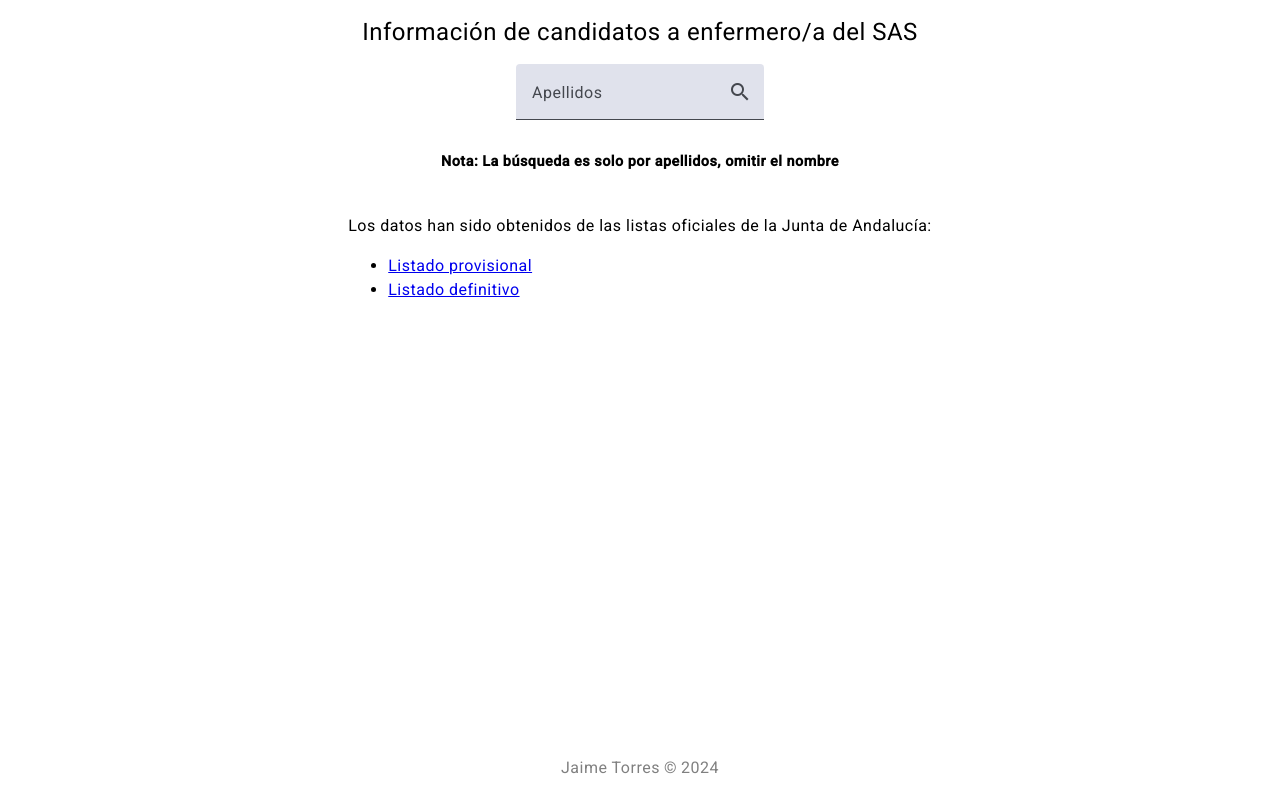
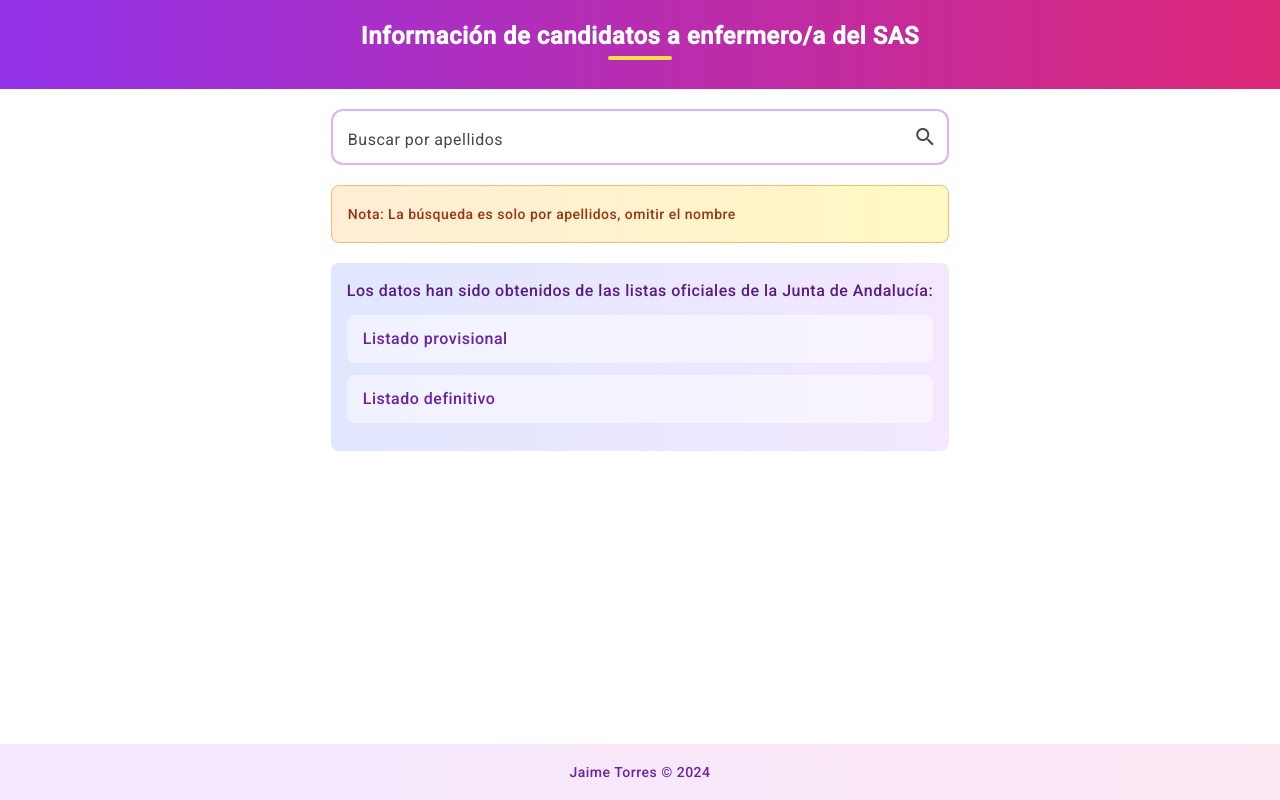
Before and after one commit to torresj/nursing-sas-ope-info-ui, an Angular app: page / in a window 1280 px wide. Built offline with nearby package versions, Linux system fonts and the light colour scheme.

Commit message:
Main page style redesinged

```diff
--- a/src/app/app.component.css
+++ b/src/app/app.component.css
@@ -5,24 +5,105 @@
     align-items: center;
 }
 
-.title{
-    font-weight: 400;
-    font-size: 1.5em;
+.main-content{
+    max-width: 700px;
+}
+
+.spinner{
+    display: flex;
+    flex-direction: row;
+    justify-content: center;
+    width: 100%;
+    margin-top: 20px;
+}
+
+.title-header{
+    width: 100%;
     text-align: center;
+    padding: 1.5rem 0;
+    background: linear-gradient(to right, #9333ea, #db2777);
+    color: white;
+}
+
+.title {
+    font-size: 1.5rem;
+    font-weight: bold;
+    margin-bottom: 0.5rem;
+}
+
+.accent-bar {
+    width: 4rem;
+    height: 0.25rem;
+    background: #fde047;
+    margin: 5px auto;
+    border-radius: 0.25rem;
+}
+
+.search-form{
+    margin: 20px 20px 0px 20px;
+}
+
+.alert {
+    margin-left: 20px;
+    margin-right: 20px;
+    background: linear-gradient(to right, #ffedd5, #fef9c3);
+    border: 1px solid #fdba74;
+    padding: 1rem;
+    border-radius: 0.5rem;
+    display: flex;
+    align-items: center;
+    gap: 0.5rem;
+}
+
+.alert-text {
+    color: #9a3412;
+    font-size: 0.875rem;
+    font-weight: 500;
+}
+
+.info-section {
+    background: linear-gradient(to right, #e0e7ff, #f3e8ff);
+    padding: 1rem;
+    border-radius: 0.5rem;
     margin: 20px;
+}
+
+.info-text {
+    color: #581c87;
+    font-weight: 500;
+    margin-bottom: 1rem;
+}
+
+.link-button {
+    display: flex;
+    align-items: center;
+    gap: 0.5rem;
+    padding: 0.75rem 1rem;
+    background: rgba(255, 255, 255, 0.5);
+    border-radius: 0.5rem;
+    color: #6b21a8;
+    text-decoration: none;
+    font-weight: 500;
+    margin-bottom: 0.75rem;
+    transition: all 0.2s;
 }
 
 .footer{
     display: flex;
     flex-direction: row;
     justify-content: center;
-    padding: 20px 0;
-    color: grey;
+    padding: 1rem;
+    background: linear-gradient(to right, #f3e8ff, #fce7f3);
+    color: #6b21a8;
+    font-size: 0.875rem;
+    font-weight: 500;
 }
 
 .footer a{
     text-decoration: none;
-    color: grey;
+    color: #6b21a8;
+    font-size: 0.875rem;
+    font-weight: 500;
 }
 
 .footer span{
@@ -36,14 +117,40 @@
     justify-content: center;
 }
 
-.note{
-    text-align: justify;
-    margin: 10px 30px;
-    font-weight: bold;
-    font-size: 0.9em;
+.mdc-text-field--outlined:not(.mdc-text-field--disabled) .mdc-notched-outline__leading,
+.mdc-text-field--outlined:not(.mdc-text-field--disabled) .mdc-notched-outline__trailing {
+  border-color: #d8b4fe !important;
+  border-width: 2px !important;
 }
 
-.data-source{
-    margin: 30px;
-    text-align: justify;
+.mdc-text-field--outlined:not(.mdc-text-field--disabled) .mdc-notched-outline__notch{
+    border-top-color: #d8b4fe !important;
+    border-bottom-color: #d8b4fe !important;
+    border-width: 2px !important;
 }
+
+.mdc-text-field--outlined:not(.mdc-text-field--disabled).mdc-text-field--focused
+  .mdc-notched-outline__leading,
+.mdc-text-field--outlined:not(.mdc-text-field--disabled).mdc-text-field--focused
+  .mdc-notched-outline__trailing {
+  border-color: #db2777 !important;
+}
+
+.mdc-text-field--outlined:not(.mdc-text-field--disabled).mdc-text-field--focused
+  .mdc-notched-outline__notch{
+    border-top-color: #db2777 !important;
+    border-bottom-color: #db2777 !important;
+    border-width: 2px !important;
+  }
+
+.mdc-text-field--outlined {
+    --mdc-outlined-text-field-container-shape: 0.75rem;
+}
+
+mat-form-field {
+    width: 100%;
+}
+
+mdc-floating-label{
+    color: red !important ;
+}
--- a/src/app/app.component.html
+++ b/src/app/app.component.html
@@ -1,21 +1,36 @@
 <section class="layout">
+  <header class="title-header">
     <span class="title">Información de candidatos a enfermero/a del SAS</span>
-  <form class="example-form">
-    <mat-form-field>
-      <mat-label>Apellidos</mat-label>
+    <div class="accent-bar"></div>
+  </header>
+  <section class="main-content">
+    <form class="search-form">
+      <mat-form-field appearance="outline">
+        <mat-label>Buscar por apellidos</mat-label>
         <input type="search" matInput [formControl]="searchControl">
         <mat-icon matSuffix>search</mat-icon>
       </mat-form-field>
     </form>
-  @if ((members | async)?.length == 0) {
-    <span class="note" >Nota: La búsqueda es solo por apellidos, omitir el nombre</span>
-    <section class="data-source">
-      <span>Los datos han sido obtenidos de las listas oficiales de la Junta de Andalucía:</span>
-      <ul>
-        <li><a href="https://ws027.sspa.juntadeandalucia.es/profesionales/oep_listados/listado_sup.asp?idproceso=71106&idprocesoant=&situacion=S&pageno=1&orden=ORD_TOTAL&t=L&convocatoria=5000&estado=listado&provisional=1">Listado provisional</a></li>
-        <li><a href="https://ws027.sspa.juntadeandalucia.es/profesionales/oep_listados/listado_sup.asp?idproceso=71106&idprocesoant=&situacion=S&pageno=1&orden=ORD_TOTAL&t=L&convocatoria=5000&estado=listado&provisional=0">Listado definitivo</a></li>
-      </ul>
-    </section>
+    @if ((members | async)?.length == 0 && !(loading | async)) {
+      <div class="alert">
+        <span class="alert-text">
+            Nota: La búsqueda es solo por apellidos, omitir el nombre
+        </span>
+      </div>
+      <div class="info-section">
+        <p class="info-text">
+            Los datos han sido obtenidos de las listas oficiales de la Junta de Andalucía:
+        </p>
+        <a href="https://ws027.sspa.juntadeandalucia.es/profesionales/oep_listados/listado_sup.asp?idproceso=71106&idprocesoant=&situacion=S&pageno=1&orden=ORD_TOTAL&t=L&convocatoria=5000&estado=listado&provisional=1" class="link-button">
+            <span>Listado provisional</span>
+        </a>
+        <a href="https://ws027.sspa.juntadeandalucia.es/profesionales/oep_listados/listado_sup.asp?idproceso=71106&idprocesoant=&situacion=S&pageno=1&orden=ORD_TOTAL&t=L&convocatoria=5000&estado=listado&provisional=0" class="link-button">
+            <span>Listado definitivo</span>
+        </a>
+    </div>
+    }
+    @if (loading | async) {
+      <div class="spinner"><mat-spinner></mat-spinner>.</div>
     }
     <section class="members-section">
       @for (member of (members | async); track $index) {
@@ -23,6 +38,7 @@
       }
     </section>
   </section>
+</section>
 <footer class="footer">
   <a href="mailto:jtbenavente@gmail.com">Jaime Torres</a>
   <span>&copy;</span> 2024
--- a/src/app/app.component.ts
+++ b/src/app/app.component.ts
@@ -1,7 +1,8 @@
-import { Component, OnInit } from '@angular/core';
+import { Component, OnInit, ViewEncapsulation } from '@angular/core';
 import { CommonModule } from '@angular/common';
 import { MatIconModule } from '@angular/material/icon';
 import { MatInputModule } from '@angular/material/input';
+import { MatProgressSpinnerModule } from '@angular/material/progress-spinner';
 import { MatFormFieldModule } from '@angular/material/form-field';
 import { FormsModule, FormControl, ReactiveFormsModule } from "@angular/forms";
 import { BehaviorSubject, debounceTime, distinctUntilChanged } from 'rxjs';
@@ -19,14 +20,17 @@ import { MemberComponent } from './components/member/member.component';
     FormsModule,
     ReactiveFormsModule,
     CommonModule,
-    MemberComponent
+    MemberComponent,
+    MatProgressSpinnerModule
   ],
   templateUrl: './app.component.html',
-  styleUrl: './app.component.css'
+  styleUrl: './app.component.css',
+  encapsulation: ViewEncapsulation.None
 })
 export class AppComponent implements OnInit{
   members = new BehaviorSubject<MemberInfo[]>([]);
   searchControl = new FormControl<string>("");
+  loading = new BehaviorSubject<boolean>(false);
 
   constructor(private memberService: MemberService){}
 
@@ -37,11 +41,18 @@ export class AppComponent implements OnInit{
       distinctUntilChanged()
     )
     .subscribe((value) => {
-      value && value.trim()!=""
-      ? this.memberService.getMembers$(value).subscribe(
-         data => this.members.next(data)
-       )
-      : this.members.next([])
+      this.loading.next(true);
+      if(value && value.trim()!=""){
+        this.memberService.getMembers$(value).subscribe(
+          data => {
+            this.loading.next(false);
+            this.members.next(data);
+          }
+        );
+      }else{
+        this.members.next([]);
+        this.loading.next(false);
+      }
     });
 
   }
```
Lines whose indentation alone changed are shown as unchanged.
